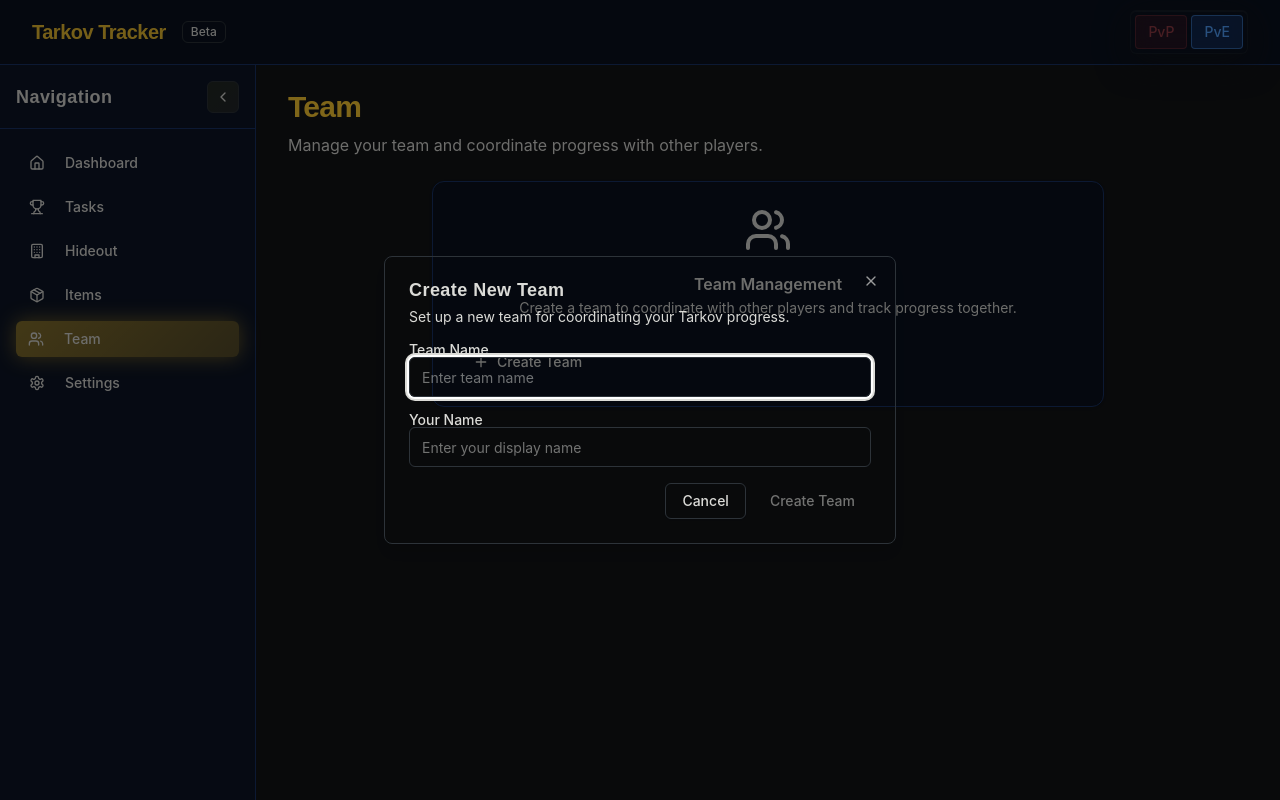
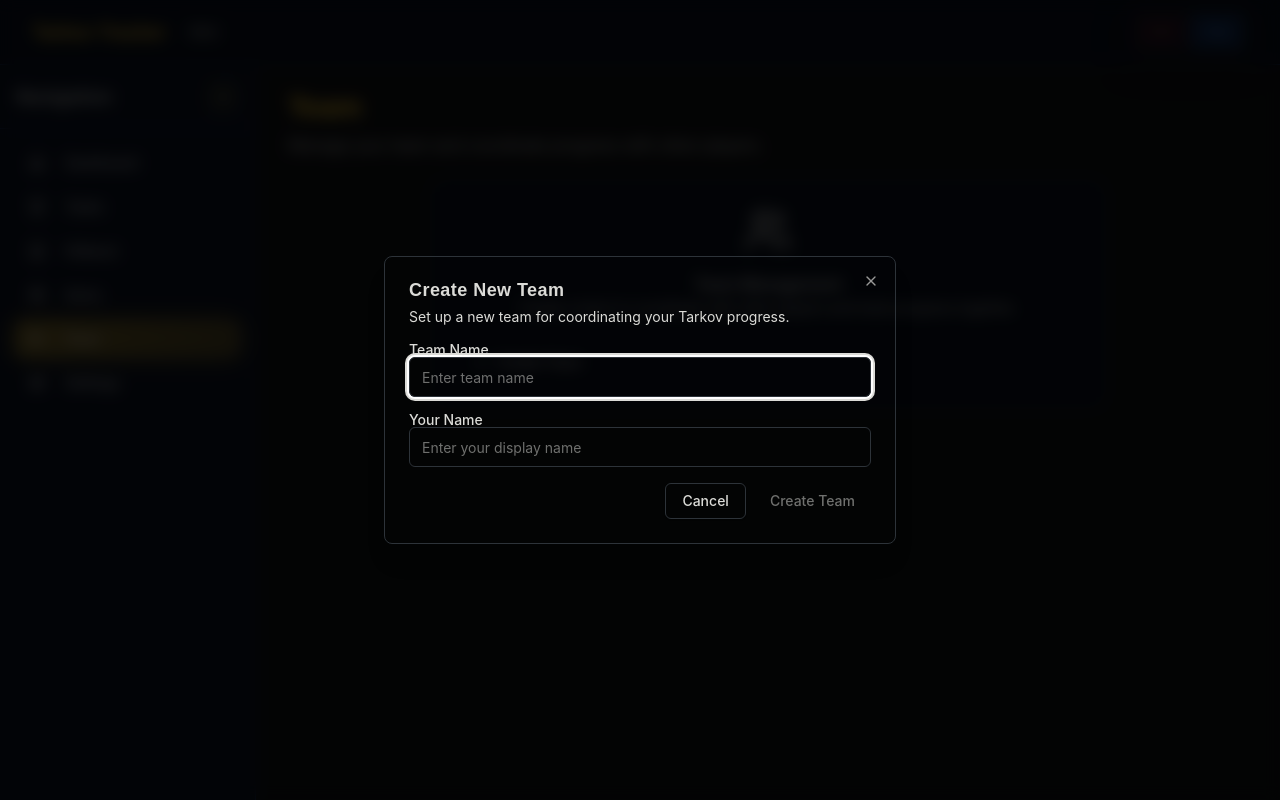
Before and after one commit to tarkovtracker-org/tarkovtrackernext, a Next.js app: page /team in a window 1280 px wide. Both pictures are taken after a click on the button "Create Team". Built offline with nearby package versions, Linux system fonts and the light colour scheme.

Commit message:
Update dialog component styles for improved UI experience
- Adjusted overlay background opacity from 50% to 80% for better visibility.
- Enhanced dialog content styling with a new border and shadow for a more polished look.
- Added dark mode support for dialog content background.

```diff
--- a/src/components/ui/dialog.tsx
+++ b/src/components/ui/dialog.tsx
@@ -38,7 +38,7 @@
     <DialogPrimitive.Overlay
       data-slot="dialog-overlay"
       className={cn(
-        "data-[state=open]:animate-in data-[state=closed]:animate-out data-[state=closed]:fade-out-0 data-[state=open]:fade-in-0 fixed inset-0 z-50 bg-black/50",
+        "data-[state=open]:animate-in data-[state=closed]:animate-out data-[state=closed]:fade-out-0 data-[state=open]:fade-in-0 fixed inset-0 z-50 bg-black/80 backdrop-blur-sm",
         className
       )}
       {...props}
@@ -57,7 +57,7 @@
       <DialogPrimitive.Content
         data-slot="dialog-content"
         className={cn(
-          "bg-background data-[state=open]:animate-in data-[state=closed]:animate-out data-[state=closed]:fade-out-0 data-[state=open]:fade-in-0 data-[state=closed]:zoom-out-95 data-[state=open]:zoom-in-95 fixed top-[50%] left-[50%] z-50 grid w-full max-w-[calc(100%-2rem)] translate-x-[-50%] translate-y-[-50%] gap-4 rounded-lg border p-6 shadow-lg duration-200 sm:max-w-lg",
+          "data-[state=open]:animate-in data-[state=closed]:animate-out data-[state=closed]:fade-out-0 data-[state=open]:fade-in-0 data-[state=closed]:zoom-out-95 data-[state=open]:zoom-in-95 fixed top-[50%] left-[50%] z-50 grid w-full max-w-[calc(100%-2rem)] translate-x-[-50%] translate-y-[-50%] gap-4 rounded-lg border border-border p-6 shadow-xl duration-200 sm:max-w-lg bg-background dark:bg-slate-950",
           className
         )}
         {...props}
```
